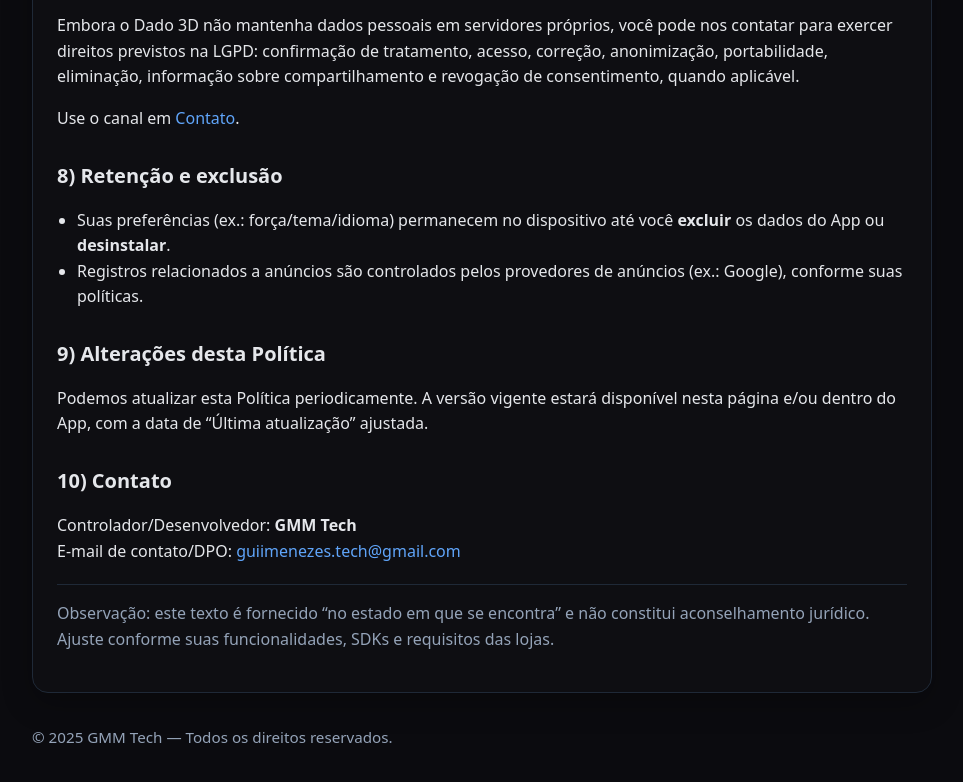
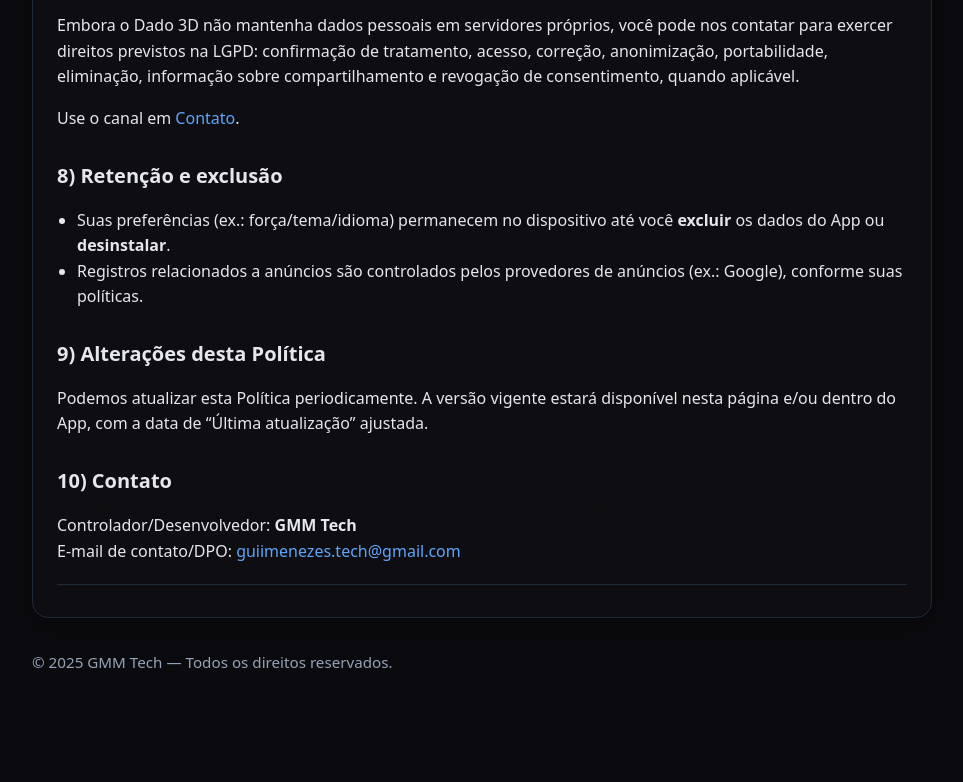
Before and after one commit to guiimenezestech/dado3D, a plain HTML site: page index.html in a window 1280 px wide. Shown: the part 2285-3067 px from the top of the page, without its empty margins (158-1121 px from the left). After the commit the page ends 3024 px from the top, so only its background shows below. Drawn offline with Linux system fonts and the light colour scheme.

Commit message:
Update index.html

```diff
--- a/index.html
+++ b/index.html
@@ -171,10 +171,7 @@
       </p>
 
       <hr style="border:0;border-top:1px solid var(--border);margin:20px 0 8px" />
-      <p class="muted">
-        Observação: este texto é fornecido “no estado em que se encontra” e não constitui aconselhamento jurídico.
-        Ajuste conforme suas funcionalidades, SDKs e requisitos das lojas.
-      </p>
+
     </section>
 
     <footer>
```
